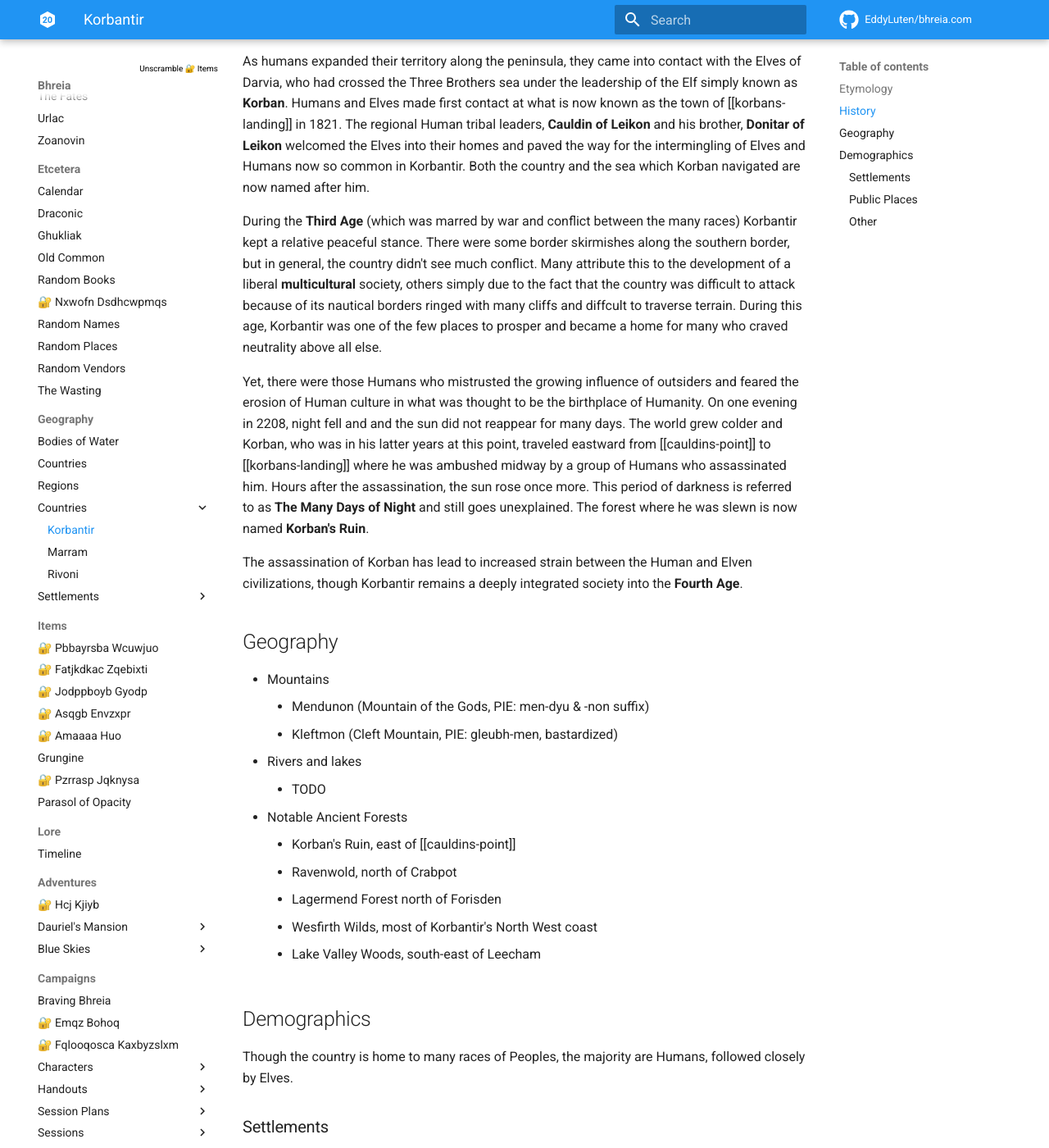
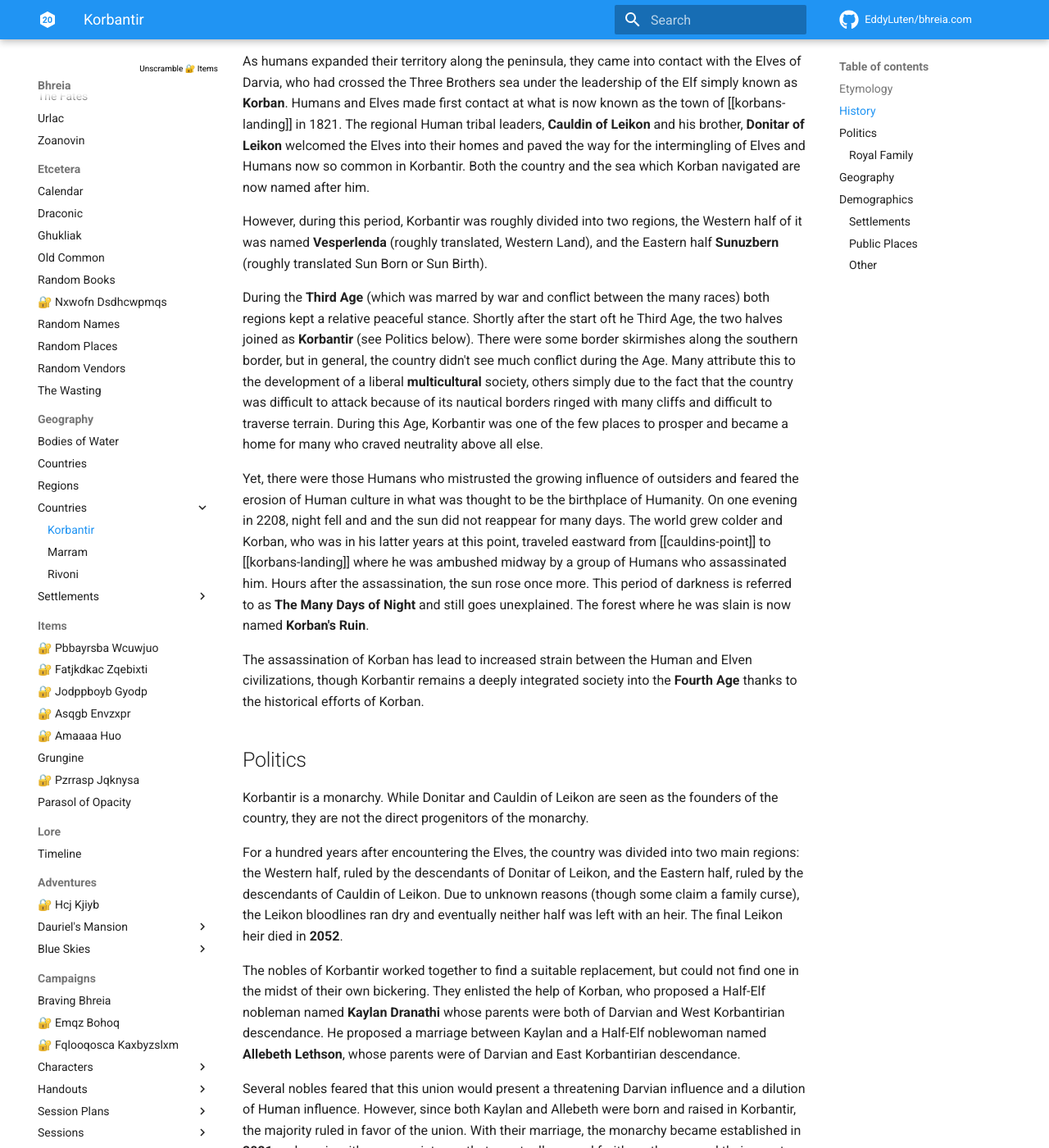
Before and after one commit to EddyLuten/bhreia.com, an MkDocs documentation site: the page built from docs/geography/countries/korbantir.md, in a window 1280 px wide and 1400 px high, scrolled down 881 px. Shown: the whole window at 82% size. Built offline with MkDocs 1.6.1 and Material for MkDocs 9.7.7, drawn with Linux system fonts in a browser that asks for light colours; emoji names are drawn with the system emoji font; comment, search, counter and statistics services are not loaded; some of the changed text lies outside the part shown.

```diff
--- a/docs/geography/countries/korbantir.md
+++ b/docs/geography/countries/korbantir.md
@@ -32,29 +32,56 @@ See also [Timeline](../../lore/timeline.md).
 
 In the **First Age**, Korbantir was part of the Bhreia super-continent and primarily a home to a large variety of woodland creatures. Some of ancient forests still remain, but many have been cut down for timber over the years.
 
-It wasn't until the **Second Age** that the large landmass fractured and Korbantir's shape was finalized. During this Age, the first Human settlements appeared around Korbantir's central lakes and it is thought that this area is the crade of Humankind on Bhreia.
+It wasn't until the **Second Age** that the large landmass fractured and Korbantir's shape was finalized. During this Age, the first Human settlements appeared around Korbantir's central lakes and it is thought that this area is the cradle of Humankind on Bhreia.
 
 As humans expanded their territory along the peninsula, they came into contact with the Elves of Darvia, who had crossed the Three Brothers sea under the leadership of the Elf simply known as **Korban**. Humans and Elves made first contact at what is now known as the town of [[korbans-landing]] in 1821. The regional Human tribal leaders, **Cauldin of Leikon** and his brother, **Donitar of Leikon** welcomed the Elves into their homes and paved the way for the intermingling of Elves and Humans now so common in Korbantir. Both the country and the sea which Korban navigated are now named after him.
 
-During the **Third Age** (which was marred by war and conflict between the many races) Korbantir kept a relative peaceful stance. There were some border skirmishes along the southern border, but in general, the country didn't see much conflict. Many attribute this to the development of a liberal **multicultural** society, others simply due to the fact that the country was difficult to attack because of its nautical borders ringed with many cliffs and diffcult to traverse terrain. During this age, Korbantir was one of the few places to prosper and became a home for many who craved neutrality above all else.
+However, during this period, Korbantir was roughly divided into two regions, the Western half of it was named **Vesperlenda** (roughly translated, Western Land), and the Eastern half **Sunuzbern** (roughly translated Sun Born or Sun Birth).
 
-Yet, there were those Humans who mistrusted the growing influence of outsiders and feared the erosion of Human culture in what was thought to be the birthplace of Humanity. On one evening in 2208, night fell and and the sun did not reappear for many days. The world grew colder and Korban, who was in his latter years at this point, traveled eastward from [[cauldins-point]] to [[korbans-landing]] where he was ambushed midway by a group of Humans who assassinated him. Hours after the assassination, the sun rose once more. This period of darkness is referred to as **The Many Days of Night** and still goes unexplained. The forest where he was slewn is now named **Korban's Ruin**.
+During the **Third Age** (which was marred by war and conflict between the many races) both regions kept a relative peaceful stance. Shortly after the start oft he Third Age, the two halves joined as **Korbantir** (see Politics below). There were some border skirmishes along the southern border, but in general, the country didn't see much conflict during the Age. Many attribute this to the development of a liberal **multicultural** society, others simply due to the fact that the country was difficult to attack because of its nautical borders ringed with many cliffs and difficult to traverse terrain. During this Age, Korbantir was one of the few places to prosper and became a home for many who craved neutrality above all else.
 
-The assassination of Korban has lead to increased strain between the Human and Elven civilizations, though Korbantir remains a deeply integrated society into the **Fourth Age**.
+Yet, there were those Humans who mistrusted the growing influence of outsiders and feared the erosion of Human culture in what was thought to be the birthplace of Humanity. On one evening in 2208, night fell and and the sun did not reappear for many days. The world grew colder and Korban, who was in his latter years at this point, traveled eastward from [[cauldins-point]] to [[korbans-landing]] where he was ambushed midway by a group of Humans who assassinated him. Hours after the assassination, the sun rose once more. This period of darkness is referred to as **The Many Days of Night** and still goes unexplained. The forest where he was slain is now named **Korban's Ruin**.
+
+The assassination of Korban has lead to increased strain between the Human and Elven civilizations, though Korbantir remains a deeply integrated society into the **Fourth Age** thanks to the historical efforts of Korban.
+
+## Politics
+
+Korbantir is a monarchy. While Donitar and Cauldin of Leikon are seen as the founders of the country, they are not the direct progenitors of the monarchy.
+
+For a hundred years after encountering the Elves, the country was divided into two main regions: the Western half, ruled by the descendants of Donitar of Leikon, and the Eastern half, ruled by the descendants of Cauldin of Leikon. Due to unknown reasons (though some claim a family curse), the Leikon bloodlines ran dry and eventually neither half was left with an heir. The final Leikon heir died in **2052**.
+
+The nobles of Korbantir worked together to find a suitable replacement, but could not find one in the midst of their own bickering. They enlisted the help of Korban, who proposed a Half-Elf nobleman named **Kaylan Dranathi** whose parents were both of Darvian and West Korbantirian descendance. He proposed a marriage between Kaylan and a Half-Elf noblewoman named **Allebeth Lethson**, whose parents were of Darvian and East Korbantirian descendance.
+
+Several nobles feared that this union would present a threatening Darvian influence and a dilution of Human influence. However, since both Kaylan and Allebeth were born and raised in Korbantir, the majority ruled in favor of the union. With their marriage, the monarchy became established in **2081** and, again with some resistance that eventually proved fruitless, they named their country Korbantir in honor of the Elf who was responsible for their unification.
+
+This royal house, named the **House of Dranathi-Lethson** currently still rules over Korbantir.
+
+### Royal Family
+
+The current (3079) royal family:
+
+- King Kaylan VI, age 89
+- Queen Bexatria, age 73
+  - Crown Prince Kaylan, age 52
+  - Prince Callum, age 43
+  - Princess Maru-Anye, age 34
+  - Princess Anjanna, age 28
+
+Keeping with tradition, all kings have been named Kaylan and all marriages have resulted in Half-Elven offspring.
 
 ## Geography
 
-* Mountains
-  * Mendunon (Mountain of the Gods, PIE: men-dyu & -non suffix)
-  * Kleftmon (Cleft Mountain, PIE: gleubh-men, bastardized)
-* Rivers and lakes
-  * TODO
-* Notable Ancient Forests
-  * Korban's Ruin, east of [[cauldins-point]]
-  * Ravenwold, north of Crabpot
-  * Lagermend Forest north of Forisden
-  * Wesfirth Wilds, most of Korbantir's North West coast
-  * Lake Valley Woods, south-east of Leecham
+- Mountains
+  - Mendunon (Mountain of the Gods, PIE: men-dyu & -non suffix)
+  - Kleftmon (Cleft Mountain, PIE: gleubh-men, bastardized)
+- Rivers and lakes
+  - TODO
+- Notable Ancient Forests
+  - Korban's Ruin, east of [[cauldins-point]]
+  - Ravenwold, north of Crabpot
+  - Lagermend Forest north of Forisden
+  - Wesfirth Wilds, most of Korbantir's North West coast
+  - Lake Valley Woods, south-east of Leecham
 
 ## Demographics
 
@@ -64,29 +91,29 @@ Though the country is home to many races of Peoples, the majority are Humans, fo
 
 Notable settlements only; there are numerous smaller villages not listed.
 
-* **Donitar** :star:, capital of Korbantir and named after one of the first human tribesmen, Donitar of Leikon.
-* **Kleftmon**, a large city built around a deep chasm in a mountain top.
-* **Mendunon**, a city build on top of a mountain, near hot springs.
-* Almaris, a border town thriving on import and export
-* Basford, a port town bordering the Wesfirth Wilds.
-* [[cauldins-point]], a town that serves as an agricultural hub, named after Cauldin of Leikon.
-* Crabpot, prime exporter of Korbantirian Crab.
-* Forisden, known for its intense hunting expeditions and high quality game, south of the Lagermend Forest.
-* Hindramon, the largest northernmost town, known for its scenic rivers and untouched wilderness.
-* Hithe, a town slowly descending in poverty as the seas surrounding it are being depleted from overfishing.
-* [[korbans-landing]], historical landing spot of Korban and common entry point for immigrants.
-* Leecham, the largest supplier of fresh water fish in the country.
-* Leikon, a lake town that's supposedly one of the first Human settlements.
-* Salwen, build atop a high cliff face and producer of salt.
-* Dimeola, the sole town on an island in the Sea of Korban.
+- **Donitar** :star:, capital of Korbantir and named after one of the first human tribesmen, Donitar of Leikon.
+- **Kleftmon**, a large city built around a deep chasm in a mountain top.
+- **Mendunon**, a city build on top of a mountain, near hot springs.
+- Almaris, a border town thriving on import and export
+- Basford, a port town bordering the Wesfirth Wilds.
+- [[cauldins-point]], a town that serves as an agricultural hub, named after Cauldin of Leikon.
+- Crabpot, prime exporter of Korbantirian Crab.
+- Forisden, known for its intense hunting expeditions and high quality game, south of the Lagermend Forest.
+- Hindramon, the largest northernmost town, known for its scenic rivers and untouched wilderness.
+- Hithe, a town slowly descending in poverty as the seas surrounding it are being depleted from overfishing.
+- [[korbans-landing]], historical landing spot of Korban and common entry point for immigrants.
+- Leecham, the largest supplier of fresh water fish in the country.
+- Leikon, a lake town that's supposedly one of the first Human settlements.
+- Salwen, build atop a high cliff face and producer of salt.
+- Dimeola, the sole town on an island in the Sea of Korban.
 
 ### Public Places
 
-* The Lost Port: A port town that sunk into the Blessed Pass after a large earthquake hit the town during the Second Age.
-* Giant Steps: Enormous footsteps in the side of a hill, thought to have been placed there by giants long ago.
-* Royal Gardens: built by the Korbantirian royal family hundreds of years ago for the populous to enjoy. Houses many plants from around the world in a covered facility.
-* Memorial at Korban's Ruin: A clearing in the forest where a marker stands memorializing the assassination of Korban on that very spot.
-* Dual Sound Bluff: A natural rock formation that when struck by strong winds seems to emit the sound of two eerie singing voices.
+- The Lost Port: A port town that sunk into the Blessed Pass after a large earthquake hit the town during the Second Age.
+- Giant Steps: Enormous footsteps in the side of a hill, thought to have been placed there by giants long ago.
+- Royal Gardens: built by the Korbantirian royal family hundreds of years ago for the populous to enjoy. Houses many plants from around the world in a covered facility.
+- Memorial at Korban's Ruin: A clearing in the forest where a marker stands memorializing the assassination of Korban on that very spot.
+- Dual Sound Bluff: A natural rock formation that when struck by strong winds seems to emit the sound of two eerie singing voices.
 
 ### Other
 
```
Also changed, not shown: docs/geography/settlements/korbans-landing.md (+3 -0 lines), docs/lore/timeline.md (+23 -16 lines).
